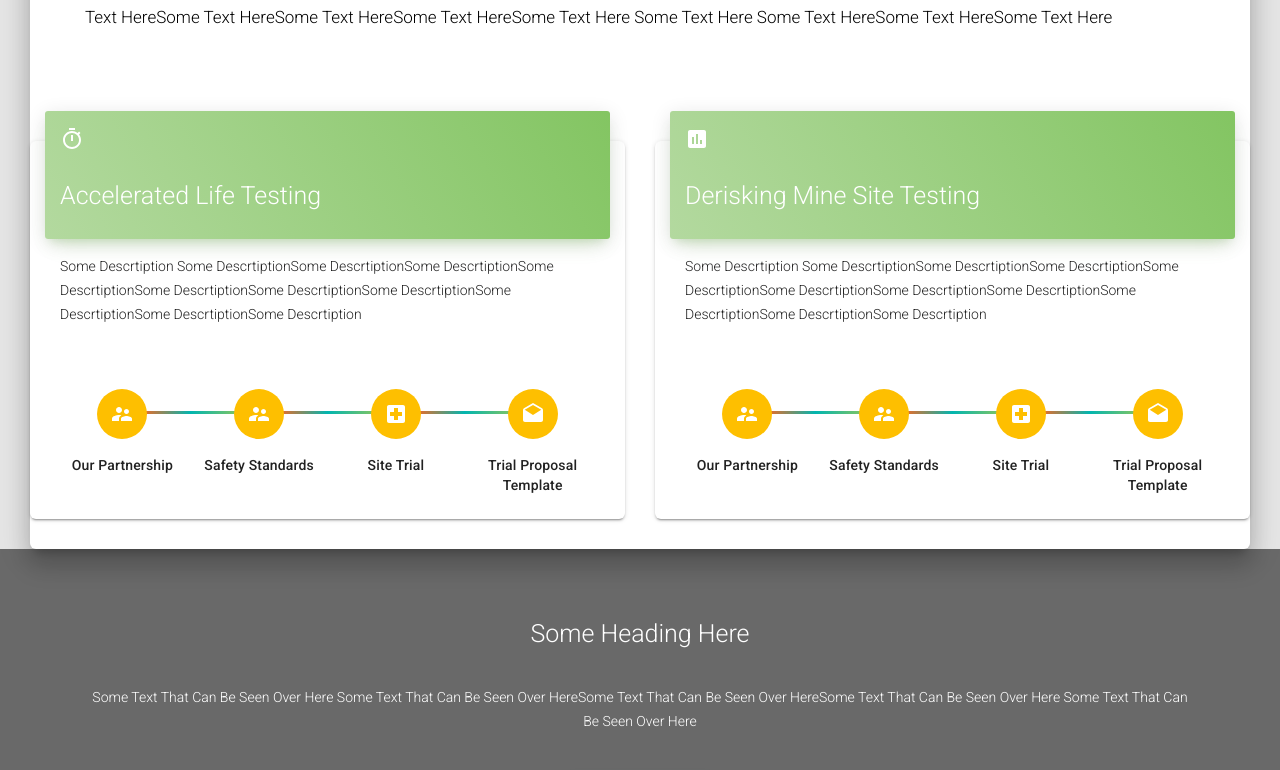
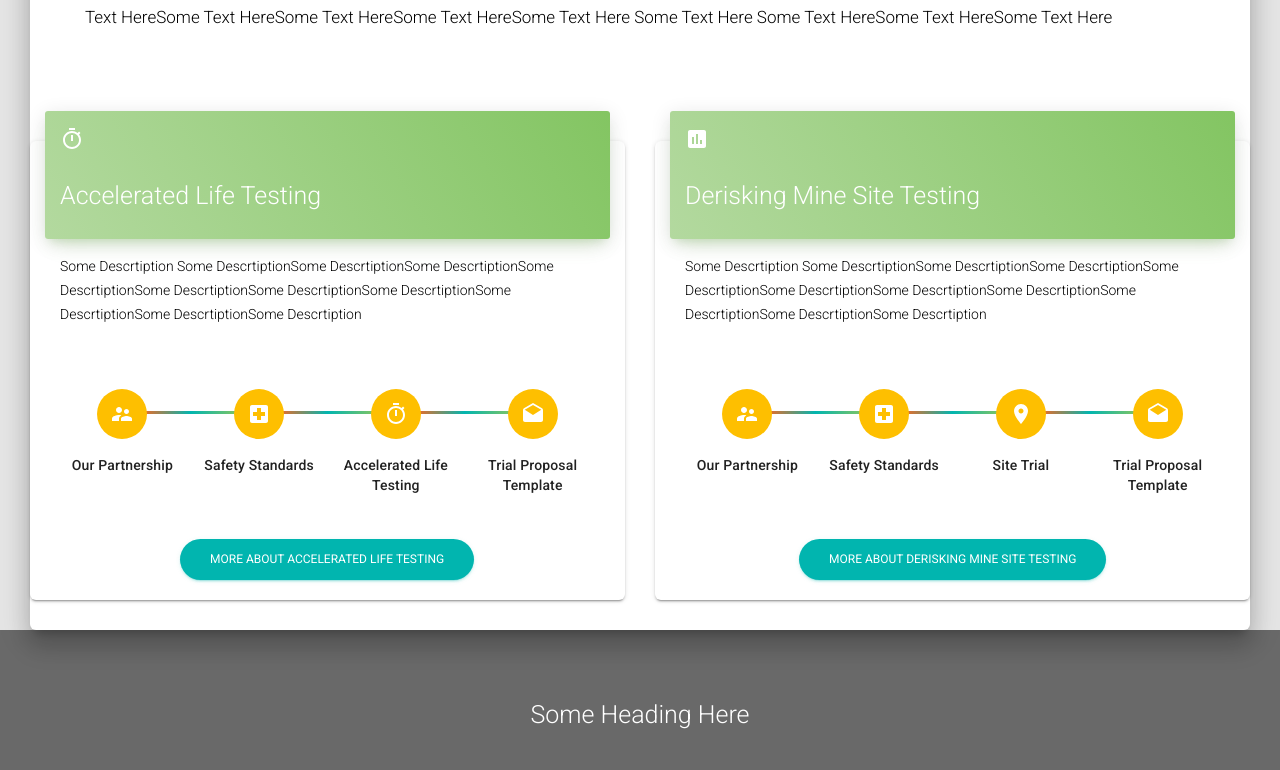
Before and after one commit to uwasystemhealth/livinglab-site-v3, a Next.js app: page /roadmap in a window 1280 px wide. Shown: the part 512-1282 px from the top of the page. Built offline with nearby package versions, Linux system fonts and the light colour scheme.

Commit message:
stpper icons

```diff
--- a/components/roadmaps/StepperPathway.js
+++ b/components/roadmaps/StepperPathway.js
@@ -2,6 +2,13 @@ import React from 'react';
 import Router from 'next/router';
 // @material-ui/core components
 import { makeStyles, styled } from '@material-ui/core/styles';
+
+// ICONS
+import PartnerIcon from '@material-ui/icons/SupervisorAccount';
+import SafetyIcon from '@material-ui/icons/LocalHospital';
+import DraftsIcon from '@material-ui/icons/Drafts';
+import TimerIcon from '@material-ui/icons/Timer';
+import RoomIcon from '@material-ui/icons/Room';
 
 // CORE COMPONENTS
 import Stepper from '@material-ui/core/Stepper';
@@ -24,7 +31,15 @@ const StyledStepButton = styled(StepButton)({
 	},
 });
 
-const StepperPathway = ({ pathway, StepIcon, roadmapTitle, whiteFont }) => {
+const StepperPathway = ({ pathway, roadmapTitle, whiteFont }) => {
+	const StepIcon = (props) => {
+		const icons =
+			roadmapTitle == 'Accelerated Life Testing'
+				? [<PartnerIcon></PartnerIcon>, <SafetyIcon></SafetyIcon>, <TimerIcon></TimerIcon>, <DraftsIcon></DraftsIcon>]
+				: [<PartnerIcon></PartnerIcon>, <SafetyIcon></SafetyIcon>, <RoomIcon></RoomIcon>, <DraftsIcon></DraftsIcon>];
+		return <div className={stepperClasses.root}>{icons[props.icon - 1]}</div>;
+	};
+
 	const stepperClasses = useStepperStyles();
 	const StepButtonCustom = whiteFont ? StyledStepButton : StepButton; // OVERWRITE BY WHITEFONT
 	return (
--- a/data/Roadmap-AcceleratedLifeTesting.json
+++ b/data/Roadmap-AcceleratedLifeTesting.json
@@ -32,7 +32,7 @@
             }
         ]
     }, {
-        "title": "Site Trial",
+        "title": "Accelerated Life Testing",
         "description": "These are some of the considerations to bear in mind when conducting the site trial. The locations link provides detailed information on the facilities available for testing, and is a good place to check condition feasibility.",
 
         "requirements": [{
--- a/pages-sections/roadmap/RoadmapMainPage-Sections/RoadmapsCard.js
+++ b/pages-sections/roadmap/RoadmapMainPage-Sections/RoadmapsCard.js
@@ -37,10 +37,6 @@ const useStepperStyles = makeStyles(stepperStyle);
 const ALTDescription = () => {
 	const classes = useStyles();
 	const stepperClasses = useStepperStyles();
-	const StepIcon = (props) => {
-		const icons = [<PartnerIcon></PartnerIcon>, <PartnerIcon></PartnerIcon>, <SafetyIcon></SafetyIcon>, <DraftsIcon></DraftsIcon>];
-		return <div className={stepperClasses.root}>{icons[props.icon - 1]}</div>;
-	};
 
 	return (
 		<GridContainer>
@@ -61,13 +57,20 @@ const ALTDescription = () => {
 							</GridContainer>
 						</CardHeader>
 						<CardBody>
-							<div>
+							<div className={classes.description}>
 								Some Descrtiption Some DescrtiptionSome DescrtiptionSome DescrtiptionSome DescrtiptionSome DescrtiptionSome DescrtiptionSome
 								DescrtiptionSome DescrtiptionSome DescrtiptionSome Descrtiption
 							</div>
 							<br />
 						</CardBody>
-						<StepperPathway pathway={pathway} StepIcon={StepIcon} roadmapTitle={title}></StepperPathway>
+						<StepperPathway pathway={pathway} roadmapTitle={title}></StepperPathway>
+						<CardBody>
+							<GridContainer justify='center'>
+								<Button round color='primary'>
+									More About {title}
+								</Button>
+							</GridContainer>
+						</CardBody>
 					</Card>
 				</GridItem>
 			))}
```
Also changed, not shown: pages-sections/roadmap/RoadmapContent-Sections/RoadmapPathwayPage.js (+2 -8 lines).
